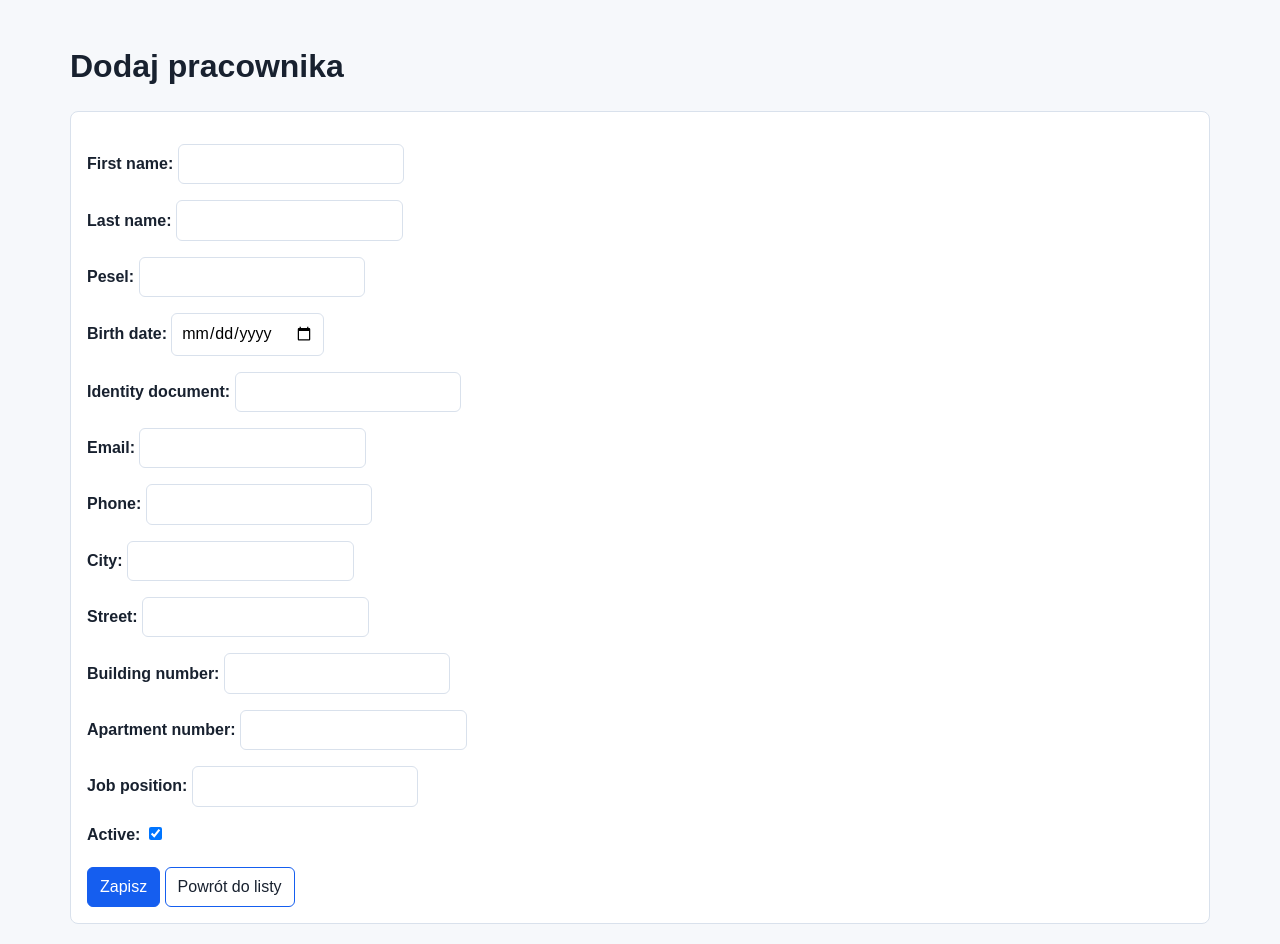
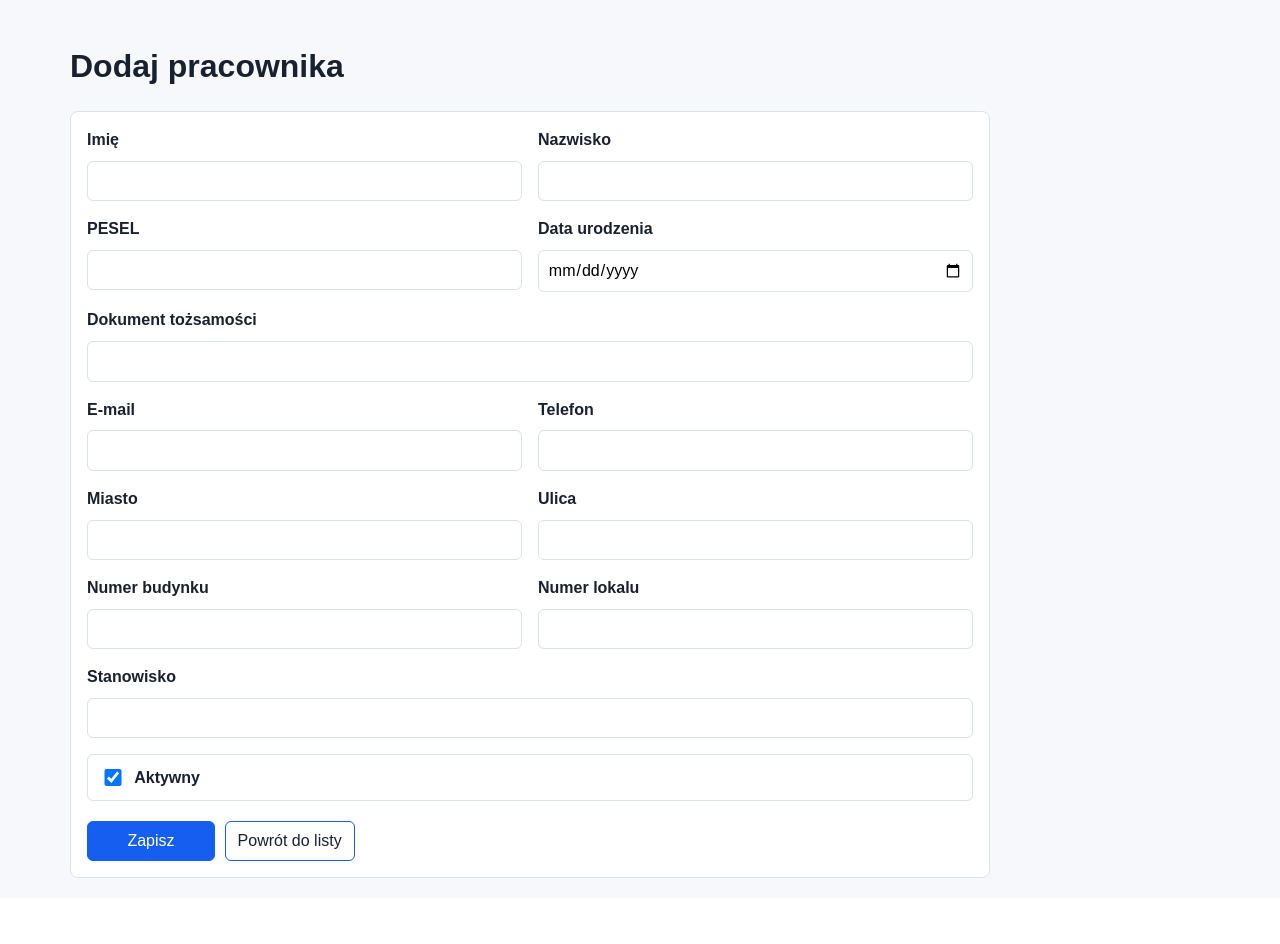
Before and after one commit to Kamzix/TestDayTelemedi, a Django app: page /employees/create/ in a window 1280 px wide. Shown: the part 171-1115 px from the top of the page. After the commit the page ends 1049 px from the top, so only its background shows below. Run offline with Django 5.2, Linux system fonts and the light colour scheme; the visitor is signed in with stand-in values (Sample User, id 1).

Commit message:
style: align login and employee forms

```diff
--- a/occupational_health/static/occupational_health/app.css
+++ b/occupational_health/static/occupational_health/app.css
@@ -208,6 +208,98 @@ button.danger {
     margin-top: 0.25rem;
 }
 
+.auth-card .errorlist,
+.employee-card .errorlist {
+    list-style-position: inside;
+    margin: 0.25rem 0 0;
+    padding: 0;
+}
+
+.auth-shell {
+    align-items: center;
+    display: flex;
+    justify-content: center;
+    min-height: calc(100vh - 190px);
+}
+
+.auth-card {
+    display: grid;
+    gap: 1rem;
+    max-width: 460px;
+    padding: 1.5rem;
+    width: 100%;
+}
+
+.auth-card h1 {
+    margin: 0 0 0.25rem;
+}
+
+.form-field {
+    display: flex;
+    flex-direction: column;
+    gap: 0.3rem;
+}
+
+.auth-card input,
+.employee-card input:not([type="checkbox"]),
+.employee-card select,
+.employee-card textarea {
+    width: 100%;
+}
+
+.form-submit {
+    justify-content: center;
+    min-height: 2.6rem;
+    width: 100%;
+}
+
+.employee-card {
+    max-width: 920px;
+}
+
+.employee-form-grid {
+    display: grid;
+    gap: 1rem;
+    grid-template-columns: repeat(2, minmax(0, 1fr));
+}
+
+.form-field-wide,
+.checkbox-field,
+.form-actions {
+    grid-column: 1 / -1;
+}
+
+.checkbox-field {
+    align-items: center;
+    border: 1px solid var(--border);
+    border-radius: 6px;
+    flex-direction: row;
+    gap: 0.6rem;
+    padding: 0.65rem 0.75rem;
+}
+
+.checkbox-field label {
+    margin: 0;
+}
+
+.checkbox-field input {
+    height: 1.1rem;
+    width: 1.1rem;
+}
+
+.form-actions {
+    display: flex;
+    flex-wrap: wrap;
+    gap: 0.6rem;
+    margin-top: 1.25rem;
+}
+
+.form-actions .button,
+.form-actions button {
+    min-width: 8rem;
+    text-align: center;
+}
+
 .disclaimer {
     background: var(--warning-bg);
     border: 1px solid #f6d365;
@@ -257,4 +349,12 @@ summary {
     .container {
         padding: 1rem;
     }
+
+    .employee-form-grid {
+        grid-template-columns: 1fr;
+    }
+
+    .auth-shell {
+        min-height: auto;
+    }
 }
--- a/occupational_health/templates/occupational_health/employee_form.html
+++ b/occupational_health/templates/occupational_health/employee_form.html
@@ -4,10 +4,81 @@
 
 {% block content %}
     <h1>{{ title }}</h1>
-    <form method="post">
+    <form class="employee-card" method="post">
         {% csrf_token %}
-        {{ form.as_p }}
-        <button type="submit">Zapisz</button>
-        <a class="button secondary" href="{% url 'employee_list' %}">Powrót do listy</a>
+        {{ form.non_field_errors }}
+
+        <div class="employee-form-grid">
+            <div class="form-field">
+                <label for="{{ form.first_name.id_for_label }}">Imię</label>
+                {{ form.first_name }}
+                {{ form.first_name.errors }}
+            </div>
+            <div class="form-field">
+                <label for="{{ form.last_name.id_for_label }}">Nazwisko</label>
+                {{ form.last_name }}
+                {{ form.last_name.errors }}
+            </div>
+            <div class="form-field">
+                <label for="{{ form.pesel.id_for_label }}">PESEL</label>
+                {{ form.pesel }}
+                {{ form.pesel.errors }}
+            </div>
+            <div class="form-field">
+                <label for="{{ form.birth_date.id_for_label }}">Data urodzenia</label>
+                {{ form.birth_date }}
+                {{ form.birth_date.errors }}
+            </div>
+            <div class="form-field form-field-wide">
+                <label for="{{ form.identity_document.id_for_label }}">Dokument tożsamości</label>
+                {{ form.identity_document }}
+                {{ form.identity_document.errors }}
+            </div>
+            <div class="form-field">
+                <label for="{{ form.email.id_for_label }}">E-mail</label>
+                {{ form.email }}
+                {{ form.email.errors }}
+            </div>
+            <div class="form-field">
+                <label for="{{ form.phone.id_for_label }}">Telefon</label>
+                {{ form.phone }}
+                {{ form.phone.errors }}
+            </div>
+            <div class="form-field">
+                <label for="{{ form.city.id_for_label }}">Miasto</label>
+                {{ form.city }}
+                {{ form.city.errors }}
+            </div>
+            <div class="form-field">
+                <label for="{{ form.street.id_for_label }}">Ulica</label>
+                {{ form.street }}
+                {{ form.street.errors }}
+            </div>
+            <div class="form-field">
+                <label for="{{ form.building_number.id_for_label }}">Numer budynku</label>
+                {{ form.building_number }}
+                {{ form.building_number.errors }}
+            </div>
+            <div class="form-field">
+                <label for="{{ form.apartment_number.id_for_label }}">Numer lokalu</label>
+                {{ form.apartment_number }}
+                {{ form.apartment_number.errors }}
+            </div>
+            <div class="form-field form-field-wide">
+                <label for="{{ form.job_position.id_for_label }}">Stanowisko</label>
+                {{ form.job_position }}
+                {{ form.job_position.errors }}
+            </div>
+            <div class="form-field form-field-wide checkbox-field">
+                {{ form.active }}
+                <label for="{{ form.active.id_for_label }}">Aktywny</label>
+                {{ form.active.errors }}
+            </div>
+        </div>
+
+        <div class="form-actions">
+            <button type="submit">Zapisz</button>
+            <a class="button secondary" href="{% url 'employee_list' %}">Powrót do listy</a>
+        </div>
     </form>
 {% endblock %}
```
Also changed, not shown: occupational_health/templates/registration/login.html (+21 -6 lines).
